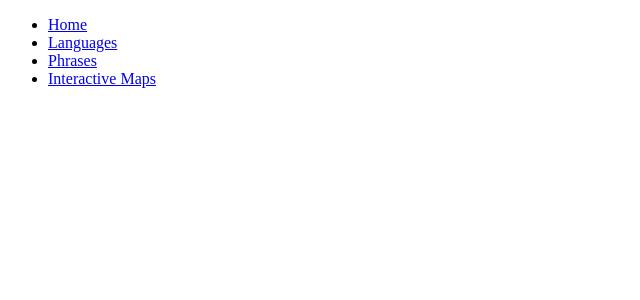
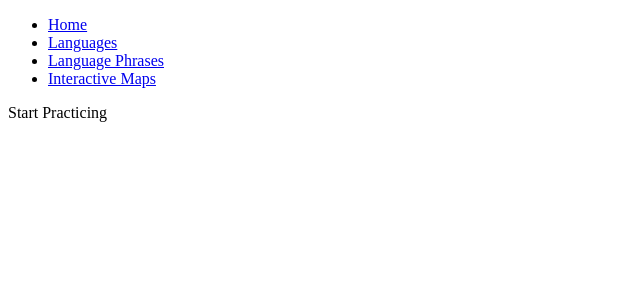
Before and after one commit to chica25/Fonetica_frontend, a React (Create React App) app: page /languagephrases in a window 1280 px wide. Shown: the top 300 px of the page, without its empty margins (0-640 px from the left). Built offline with nearby package versions, Linux system fonts and the light colour scheme.

Commit message:
Create Language phrases Reducer

```diff
--- a/src/App.js
+++ b/src/App.js
@@ -2,7 +2,7 @@ import React from 'react';
 import { BrowserRouter as Router, Switch, Route } from 'react-router-dom';
 import Home from './components/Home';
 import LanguageList from './components/LanguageList';
-import LanguagePhrase from './components/LanguagePhrase';
+import LanguagePhrases from './components/LanguagePhrases';
 import InteractiveMaps from './components/InteractiveMaps';
 import NavBar from './components/NavBar';
 
@@ -14,7 +14,7 @@ class App extends React.Component {
         <Switch>
           <Route exact path="/home" component={Home}/>
           <Route path="/languages" component={LanguageList}/>
-          <Route path="/phrase" component={LanguagePhrase}/>
+          <Route path="/languagephrases" component={LanguagePhrases}/>
           <Route path="/interactivemaps" component={InteractiveMaps}/>
         </Switch>
        </Router>
--- a/src/components/InteractiveMaps.js
+++ b/src/components/InteractiveMaps.js
@@ -4,7 +4,7 @@ function InteractiveMaps() {
 
     return(
         <div>
-            <h2>Testing</h2>
+            <h3>Testing</h3>
         </div>
     )
 
--- a/src/components/LanguagePhrase.js
+++ b/src/components/LanguagePhrases.js
@@ -3,7 +3,7 @@ import React from 'react';
  function LanguagePhrase(){
     return (
         <div>
-            Phrases page
+           Start Practicing
         </div>
     )
 }
--- a/src/components/NavBar.js
+++ b/src/components/NavBar.js
@@ -7,7 +7,7 @@ function NavBar() {
             <ul>
                 <li><Link to="/home">Home</Link></li>
                 <li><Link to="/languages">Languages</Link></li>
-                <li><Link to="/phrases">Phrases</Link></li>
+                <li><Link to="/languagephrases">Language Phrases</Link></li>
                 <li><Link to="/interactivemaps">Interactive Maps</Link></li>
             </ul>
         </div>
```
Also changed, not shown: src/reducers/LanguagePhraseReducer.js (added, +13 -0 lines), src/components/LanguagePhrasesCard.js (deleted), 1 other file (tests, documents, lock files or other folders).
